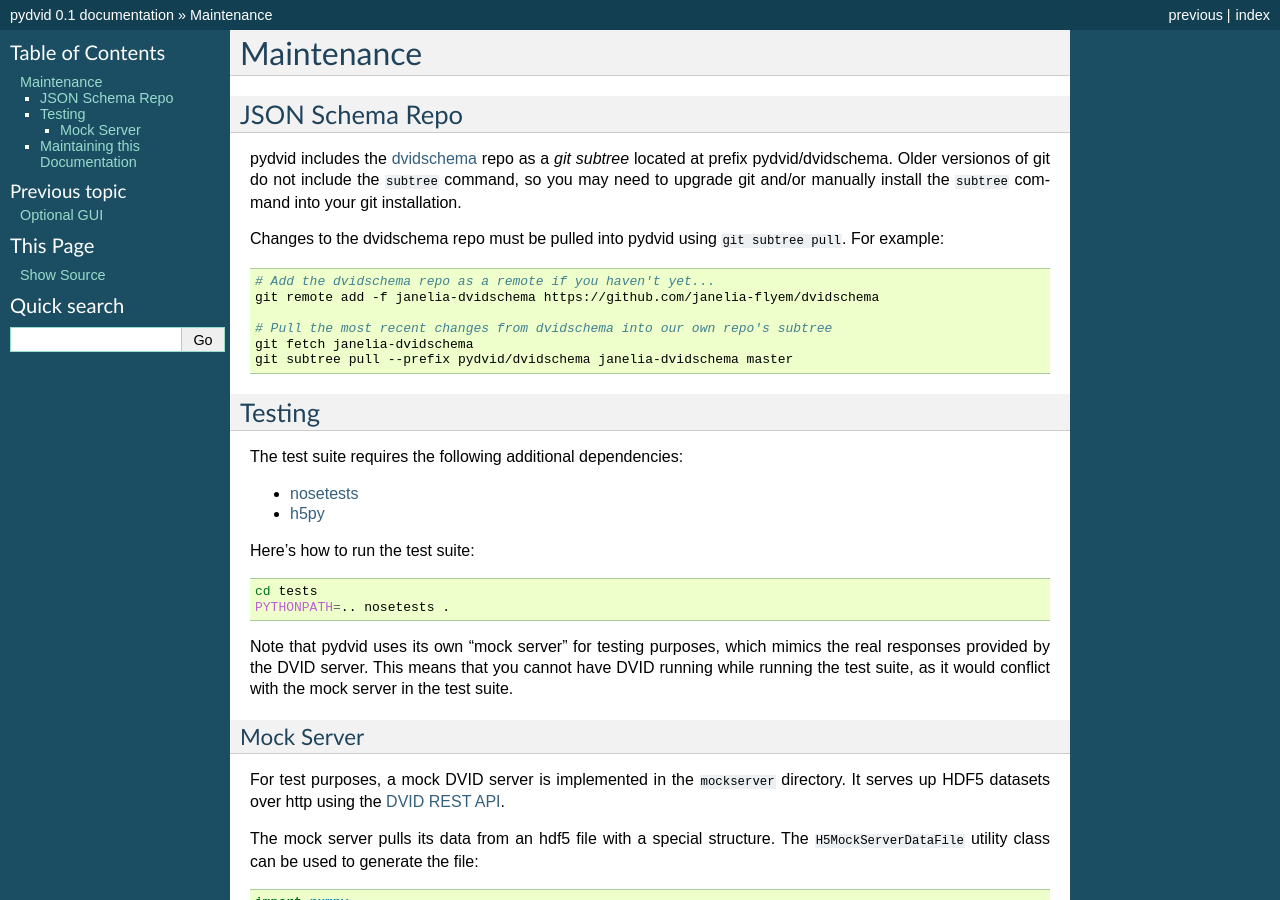
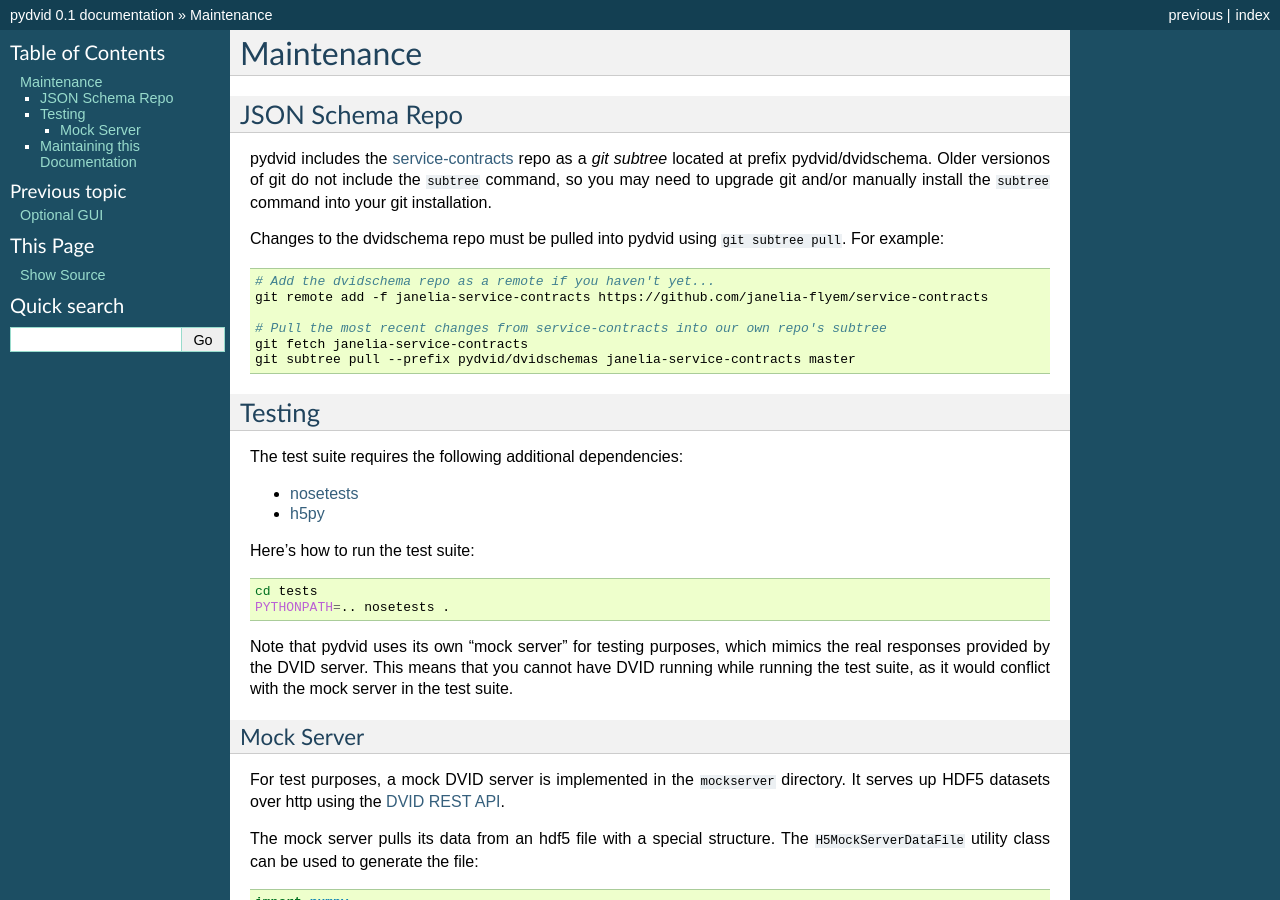
Before and after one commit to janelia-flyem/pydvid, a Sphinx documentation site: the page built from docs/source/maintenance.rst, in a window 1280 px wide and 900 px high. Built offline with Sphinx 7.4.7, drawn with Linux system fonts in a browser that asks for light colours.

Commit message:
docs: Fix remote repo url for schema subtree.

```diff
--- a/docs/source/maintenance.rst
+++ b/docs/source/maintenance.rst
@@ -5,7 +5,7 @@ Maintenance
 JSON Schema Repo
 ================
 
-pydvid includes the `dvidschema`_ repo as a `git subtree` located at prefix pydvid/dvidschema.
+pydvid includes the `service-contracts`_ repo as a `git subtree` located at prefix pydvid/dvidschema.
 Older versionos of git do not include the ``subtree`` command, so you may need to upgrade git and/or
 manually install the ``subtree`` command into your git installation.
 
@@ -14,13 +14,13 @@ Changes to the dvidschema repo must be pulled into pydvid using ``git subtree pu
 .. code-block:: bash
 
     # Add the dvidschema repo as a remote if you haven't yet...
-    git remote add -f janelia-dvidschema https://github.com/janelia-flyem/dvidschema
+    git remote add -f janelia-service-contracts https://github.com/janelia-flyem/service-contracts
 
-    # Pull the most recent changes from dvidschema into our own repo's subtree
-    git fetch janelia-dvidschema
-    git subtree pull --prefix pydvid/dvidschema janelia-dvidschema master
+    # Pull the most recent changes from service-contracts into our own repo's subtree
+    git fetch janelia-service-contracts
+    git subtree pull --prefix pydvid/dvidschemas janelia-service-contracts master
 
-.. _dvidschema: https://github.com/janelia-flyem/dvidschema
+.. _service-contracts: https://github.com/janelia-flyem/service-contracts
 
 
 Testing
```
